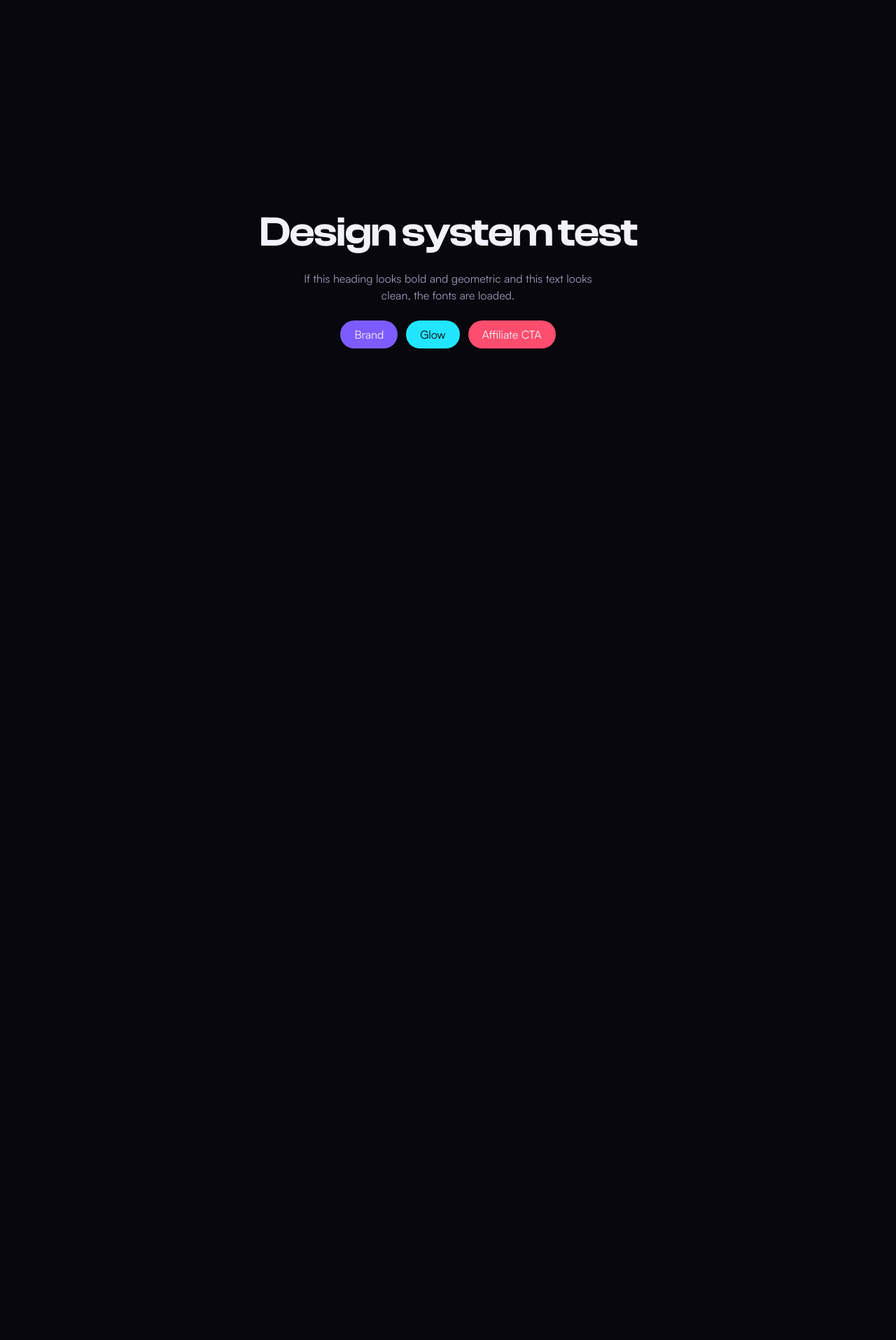
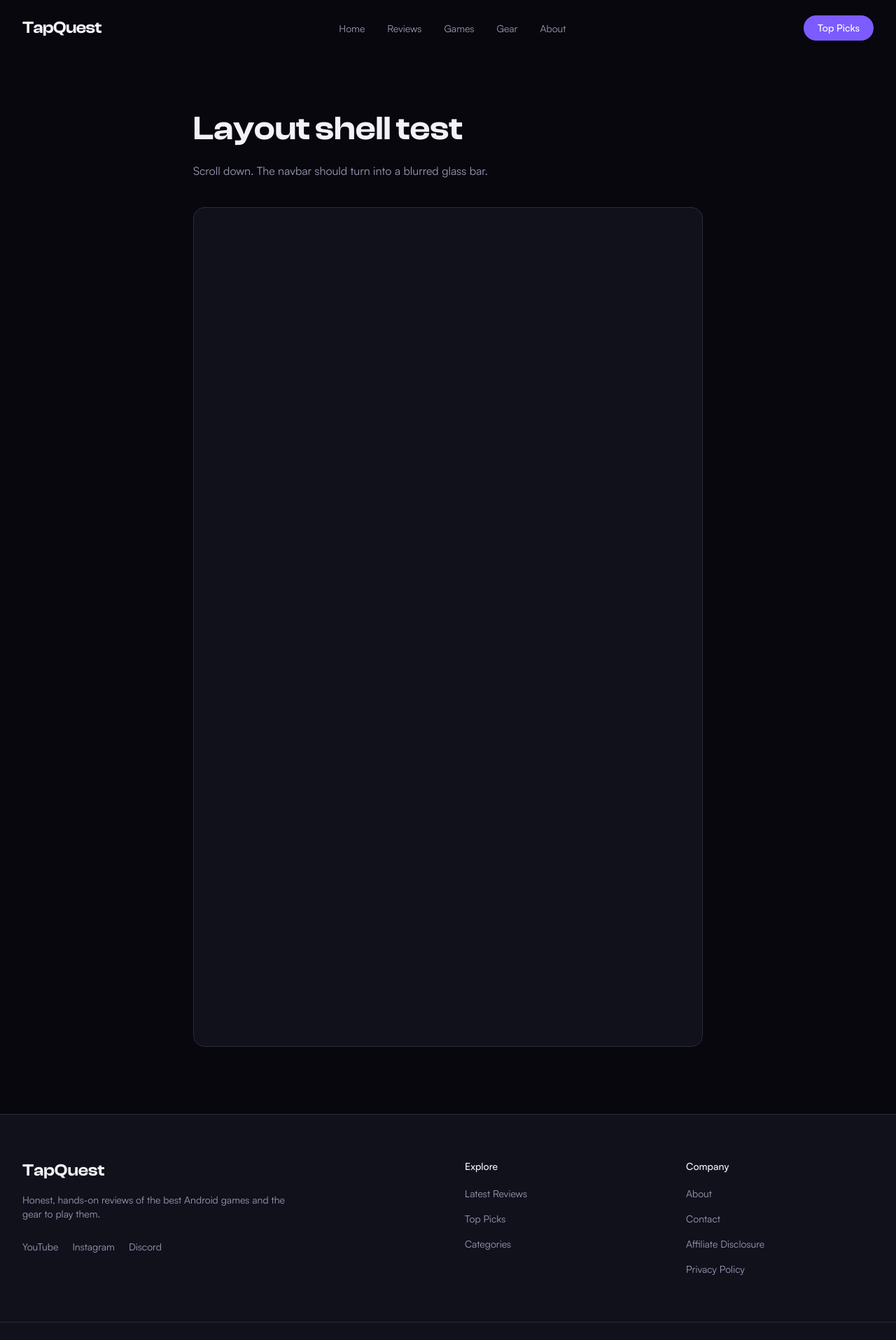
Before and after one commit to KANNASURES/gaming-blog, a Next.js app in the folder frontend/: page / in a window 1280 px wide. Shown: the top 1915 px of the page at 70% size. Before the commit the page ends 800 px from the top, so only its background shows below. Built offline with nearby package versions, Linux system fonts and the light colour scheme.

Commit message:
feat(frontend): layout shell with data-driven navbar, footer and loader

```diff
--- a/frontend/src/app/globals.css
+++ b/frontend/src/app/globals.css
@@ -28,3 +28,7 @@ body {
   font-family: var(--font-body);
   -webkit-font-smoothing: antialiased;
 }
+@keyframes load-bar {
+  from { transform: scaleX(0); }
+  to { transform: scaleX(1); }
+}
--- a/frontend/src/app/layout.tsx
+++ b/frontend/src/app/layout.tsx
@@ -1,6 +1,10 @@
 import type { Metadata } from "next";
 import localFont from "next/font/local";
 import "./globals.css";
+import { getSiteSettings } from "@/services/site-service";
+import Loader from "@/components/layout/Loader";
+import Navbar from "@/components/layout/Navbar";
+import Footer from "@/components/layout/Footer";
 
 const clash = localFont({
   src: "../fonts/ClashDisplay-Variable.woff2",
@@ -14,18 +18,36 @@ const satoshi = localFont({
   display: "swap",
 });
 
-export const metadata: Metadata = {
-  title: "Loading…",
-};
+export async function generateMetadata(): Promise<Metadata> {
+  const settings = await getSiteSettings();
+  return {
+    title: {
+      default: `${settings.siteName} | ${settings.tagline}`,
+      template: `%s | ${settings.siteName}`,
+    },
+    description: settings.seo.description,
+  };
+}
 
-export default function RootLayout({
+export default async function RootLayout({
   children,
 }: {
   children: React.ReactNode;
 }) {
+  const settings = await getSiteSettings();
+
   return (
     <html lang="en" className={`${clash.variable} ${satoshi.variable}`}>
-      <body>{children}</body>
+      <body>
+        <Loader siteName={settings.siteName} />
+        <Navbar
+          siteName={settings.siteName}
+          items={settings.navigation}
+          cta={settings.headerCta}
+        />
+        <main>{children}</main>
+        <Footer settings={settings} />
+      </body>
     </html>
   );
 }
--- a/frontend/src/app/page.tsx
+++ b/frontend/src/app/page.tsx
@@ -1,18 +1,11 @@
 export default function Home() {
   return (
-    <main className="min-h-screen flex flex-col items-center justify-center gap-6 p-8">
-      <h1 className="font-display text-6xl font-semibold tracking-tight">
-        Design system test
-      </h1>
-      <p className="font-body text-muted max-w-md text-center">
-        If this heading looks bold and geometric and this text looks clean,
-        the fonts are loaded.
+    <div className="mx-auto max-w-3xl px-5 pt-40">
+      <h1 className="font-display text-5xl font-semibold">Layout shell test</h1>
+      <p className="mt-6 text-muted">
+        Scroll down. The navbar should turn into a blurred glass bar.
       </p>
-      <div className="flex gap-3">
-        <span className="rounded-full bg-brand px-5 py-2">Brand</span>
-        <span className="rounded-full bg-glow px-5 py-2 text-bg">Glow</span>
-        <span className="rounded-full bg-cta px-5 py-2">Affiliate CTA</span>
-      </div>
-    </main>
+      <div className="mt-10 h-[150vh] rounded-2xl border border-line bg-surface" />
+    </div>
   );
 }
--- /dev/null
+++ b/frontend/src/components/layout/Footer.tsx
@@ -0,0 +1,61 @@
+import Link from "next/link";
+import type { SiteSettings } from "@/types/site";
+
+export default function Footer({ settings }: { settings: SiteSettings }) {
+  const { siteName, footer, social } = settings;
+  const year = new Date().getFullYear();
+
+  return (
+    <footer className="mt-24 border-t border-line bg-surface">
+      <div className="mx-auto grid max-w-7xl gap-12 px-5 py-16 md:grid-cols-4 md:px-8">
+        <div className="md:col-span-2">
+          <p className="font-display text-2xl font-semibold">{siteName}</p>
+          <p className="mt-4 max-w-sm text-sm text-muted">
+            {footer.description}
+          </p>
+          <ul className="mt-6 flex gap-5">
+            {social.map((s) => (
+              <li key={s.platform}>
+                <a
+                  href={s.url}
+                  target="_blank"
+                  rel="noopener noreferrer"
+                  className="text-sm text-muted transition-colors hover:text-glow"
+                >
+                  {s.platform}
+                </a>
+              </li>
+            ))}
+          </ul>
+        </div>
+
+        {footer.columns.map((col) => (
+          <div key={col.title}>
+            <p className="text-sm font-medium">{col.title}</p>
+            <ul className="mt-4 flex flex-col gap-3">
+              {col.links.map((link) => (
+                <li key={link.href}>
+                  <Link
+                    href={link.href}
+                    className="text-sm text-muted transition-colors hover:text-ink"
+                  >
+                    {link.label}
+                  </Link>
+                </li>
+              ))}
+            </ul>
+          </div>
+        ))}
+      </div>
+
+      <div className="border-t border-line">
+        <div className="mx-auto flex max-w-7xl flex-col gap-2 px-5 py-6 text-xs text-muted md:flex-row md:justify-between md:px-8">
+          <p>
+            © {year} {siteName}. All rights reserved.
+          </p>
+          <p>{footer.disclosure}</p>
+        </div>
+      </div>
+    </footer>
+  );
+}
--- /dev/null
+++ b/frontend/src/components/layout/Loader.tsx
@@ -0,0 +1,41 @@
+"use client";
+
+import { useEffect, useState } from "react";
+
+type Phase = "show" | "hide" | "gone";
+
+export default function Loader({ siteName }: { siteName: string }) {
+  const [phase, setPhase] = useState<Phase>("show");
+
+  useEffect(() => {
+    const hideTimer = setTimeout(() => setPhase("hide"), 1400);
+    const removeTimer = setTimeout(() => setPhase("gone"), 2100);
+    return () => {
+      clearTimeout(hideTimer);
+      clearTimeout(removeTimer);
+    };
+  }, []);
+
+  if (phase === "gone") return null;
+
+  return (
+    <div
+      aria-hidden="true"
+      className={`fixed inset-0 z-[100] grid place-items-center bg-bg transition-opacity duration-700 ${
+        phase === "hide" ? "pointer-events-none opacity-0" : "opacity-100"
+      }`}
+    >
+      <div className="flex flex-col items-center gap-6">
+        <span className="font-display text-4xl font-semibold tracking-tight">
+          {siteName}
+        </span>
+        <div className="h-[3px] w-48 overflow-hidden rounded-full bg-line">
+          <div
+            className="h-full origin-left rounded-full bg-gradient-to-r from-brand to-glow"
+            style={{ animation: "load-bar 1.3s ease-out forwards" }}
+          />
+        </div>
+      </div>
+    </div>
+  );
+}
--- /dev/null
+++ b/frontend/src/components/layout/Navbar.tsx
@@ -0,0 +1,99 @@
+"use client";
+
+import Link from "next/link";
+import { useEffect, useState } from "react";
+import { Menu, X } from "lucide-react";
+import type { NavItem } from "@/types/site";
+
+interface NavbarProps {
+  siteName: string;
+  items: NavItem[];
+  cta: { label: string; href: string };
+}
+
+export default function Navbar({ siteName, items, cta }: NavbarProps) {
+  const [scrolled, setScrolled] = useState(false);
+  const [open, setOpen] = useState(false);
+
+  useEffect(() => {
+    const onScroll = () => setScrolled(window.scrollY > 24);
+    onScroll();
+    window.addEventListener("scroll", onScroll, { passive: true });
+    return () => window.removeEventListener("scroll", onScroll);
+  }, []);
+
+  return (
+    <header
+      className={`fixed inset-x-0 top-0 z-50 transition-all duration-300 ${
+        scrolled || open
+          ? "border-b border-line bg-bg/80 backdrop-blur-xl"
+          : "border-b border-transparent bg-transparent"
+      }`}
+    >
+      <nav className="mx-auto flex h-16 max-w-7xl items-center justify-between px-5 md:h-20 md:px-8">
+        <Link
+          href="/"
+          className="font-display text-2xl font-semibold tracking-tight"
+        >
+          {siteName}
+        </Link>
+
+        <ul className="hidden items-center gap-8 md:flex">
+          {items.map((item) => (
+            <li key={item.id}>
+              <Link
+                href={item.href}
+                className="text-sm text-muted transition-colors hover:text-ink"
+              >
+                {item.label}
+              </Link>
+            </li>
+          ))}
+        </ul>
+
+        <div className="flex items-center gap-3">
+          <Link
+            href={cta.href}
+            className="hidden rounded-full bg-brand px-5 py-2 text-sm font-medium text-white transition-transform hover:scale-105 md:inline-block"
+          >
+            {cta.label}
+          </Link>
+          <button
+            type="button"
+            aria-label={open ? "Close menu" : "Open menu"}
+            aria-expanded={open}
+            onClick={() => setOpen((v) => !v)}
+            className="grid h-10 w-10 place-items-center rounded-full border border-line md:hidden"
+          >
+            {open ? <X size={20} /> : <Menu size={20} />}
+          </button>
+        </div>
+      </nav>
+
+      {open && (
+        <div className="border-t border-line px-5 pb-6 pt-4 md:hidden">
+          <ul className="flex flex-col gap-4">
+            {items.map((item) => (
+              <li key={item.id}>
+                <Link
+                  href={item.href}
+                  onClick={() => setOpen(false)}
+                  className="block text-lg text-ink"
+                >
+                  {item.label}
+                </Link>
+              </li>
+            ))}
+          </ul>
+          <Link
+            href={cta.href}
+            onClick={() => setOpen(false)}
+            className="mt-6 block rounded-full bg-brand px-5 py-3 text-center font-medium text-white"
+          >
+            {cta.label}
+          </Link>
+        </div>
+      )}
+    </header>
+  );
+}
```
